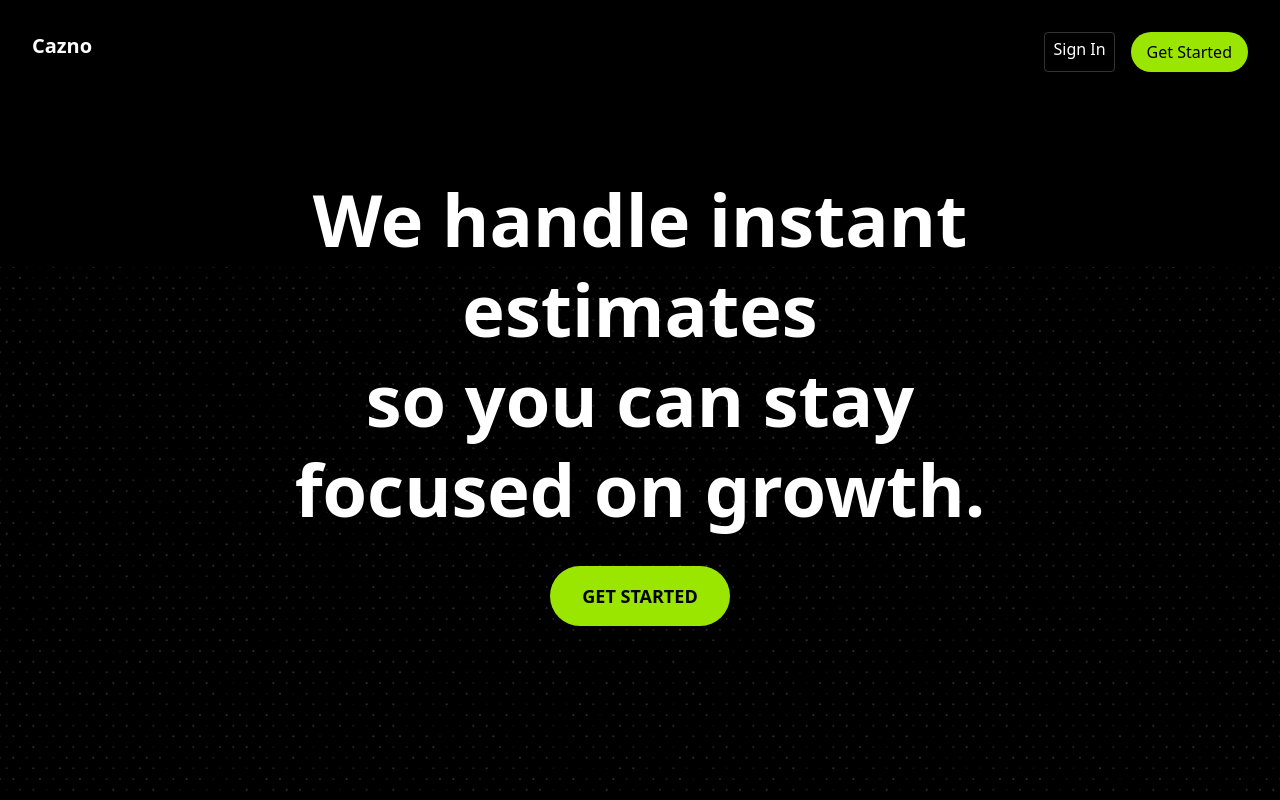
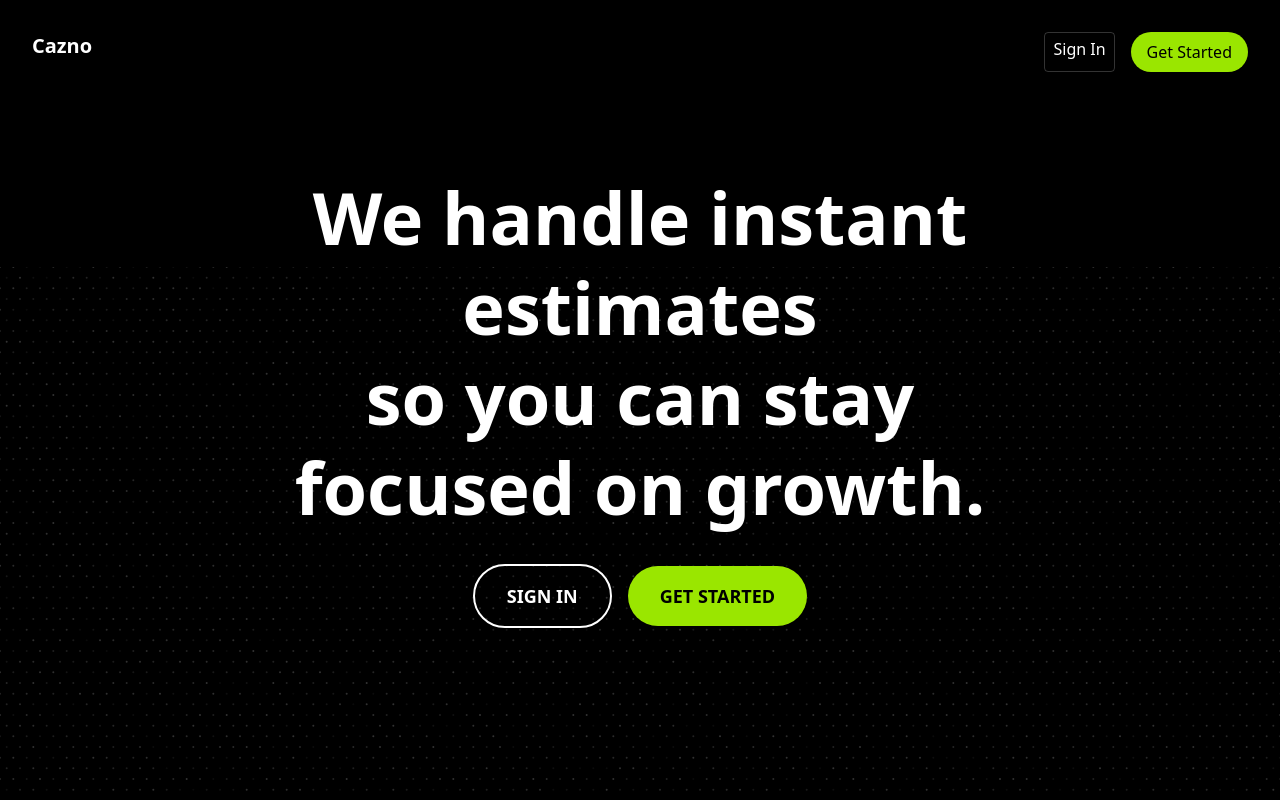
Before and after one commit to bjods/CaznoInstantEstimators, a Next.js app: page / in a window 1280 px wide. Shown: the top 800 px of the page. Built offline with nearby package versions, Linux system fonts and the light colour scheme.

Commit message:
ADD FUCKING SIGN IN BUTTONS WHERE THEY SHOULD BE
- Added SIGN IN button next to GET STARTED in scrolling nav (with border)
- Added SIGN IN button next to GET STARTED in hero section (white border)
- Both are clearly visible and styled buttons
- No more missing buttons

```diff
--- a/src/app/page.tsx
+++ b/src/app/page.tsx
@@ -28,12 +28,12 @@ export default function Home() {
           <div className="max-w-7xl mx-auto px-6 lg:px-8">
             <div className="flex justify-between items-center h-16">
               <span className="text-xl font-bold text-black">Cazno</span>
-              <div className="hidden md:flex items-center space-x-8">
+              <div className="hidden md:flex items-center space-x-6">
                 <a href="#demo" className="text-gray-700 hover:text-black transition-colors">DEMO</a>
                 <a href="#stats" className="text-gray-700 hover:text-black transition-colors">STATS</a>
                 <a href="#about" className="text-gray-700 hover:text-black transition-colors">ABOUT</a>
                 <a href="#testimonials" className="text-gray-700 hover:text-black transition-colors">REVIEWS</a>
-                <Link href="/login" className="text-gray-700 hover:text-black transition-colors font-medium">
+                <Link href="/login" className="text-gray-700 hover:text-black transition-colors font-medium border border-gray-300 px-4 py-2 rounded-full">
                   SIGN IN
                 </Link>
                 <Link href="/onboarding" className="bg-lime-400 text-black px-6 py-2 rounded-full font-medium hover:bg-lime-300 transition-colors">
@@ -92,9 +92,14 @@ export default function Home() {
             focused on growth.
           </h1>
 
-          <Link href="/onboarding" className="inline-block bg-lime-400 text-black px-8 py-4 rounded-full font-bold text-lg hover:bg-lime-300 transition-colors transform hover:scale-105">
-            GET STARTED
-          </Link>
+          <div className="flex flex-col sm:flex-row gap-4 justify-center items-center">
+            <Link href="/login" className="inline-block border-2 border-white text-white px-8 py-4 rounded-full font-bold text-lg hover:bg-white hover:text-black transition-colors transform hover:scale-105">
+              SIGN IN
+            </Link>
+            <Link href="/onboarding" className="inline-block bg-lime-400 text-black px-8 py-4 rounded-full font-bold text-lg hover:bg-lime-300 transition-colors transform hover:scale-105">
+              GET STARTED
+            </Link>
+          </div>
         </div>
       </section>
 
```
